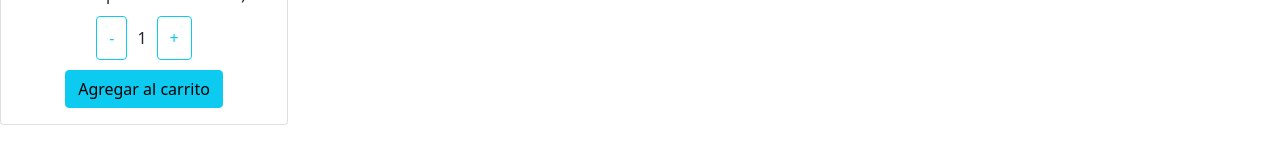
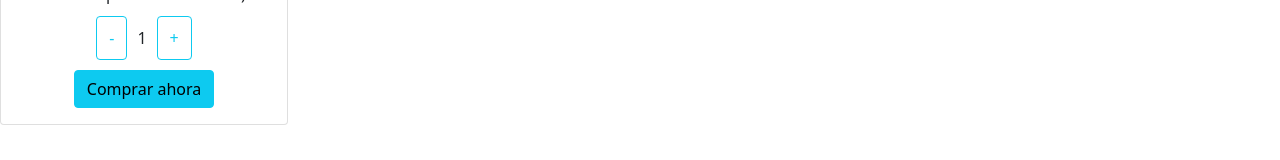
Before and after one commit to JazminMonzon/reactcoder, a React (Create React App) app: page /item/1 in a window 1280 px wide. Shown: the part 521-681 px from the top of the page. Built offline with nearby package versions, Linux system fonts and the light colour scheme.

Commit message:
Desafio Clase 9

```diff
--- a/src/components/ItemCount/ItemCount.jsx
+++ b/src/components/ItemCount/ItemCount.jsx
@@ -1,5 +1,6 @@
 import "./ItemCount.css"
 import React, { useState } from "react";
+import { useEffect } from "react";
 
 export default function ItemCount( { stock = 0, initial = 0, onAdd = () => {} }) {
 
@@ -13,9 +14,9 @@ export default function ItemCount( { stock = 0, initial = 0, onAdd = () => {} })
     if (userSelected > 0) setUserSelected(userSelected-1)
   }
 
-  const handleOnAddCart = (event) => {
-    if (userSelected > 0) onAdd(event)
-  }
+  useEffect(() => {
+    onAdd(userSelected)
+  }, [userSelected])
 
   return(
     <>
@@ -24,7 +25,6 @@ export default function ItemCount( { stock = 0, initial = 0, onAdd = () => {} })
         <span className='count'>{userSelected}</span>
         <button className="btn btn-outline-info" onClick={() => increment()}>+</button>
       </div>
-      <button className="btn btn-info" onClick={handleOnAddCart}>Agregar al carrito</button>
     </>
   )
 }
--- a/src/components/ItemDetail/ItemDetail.jsx
+++ b/src/components/ItemDetail/ItemDetail.jsx
@@ -1,8 +1,27 @@
 import React from 'react'
 import "./ItemDetail.css"
 import ItemCount from "../ItemCount/ItemCount"
+import { useState } from 'react'
 
 const ItemDetail = ({ title, description, price, stock, pictureUrl }) => {
+
+    const [itemCountVisible, setItemCountVisible] = useState(true)
+    const [itemsCount, setItemsCount] = useState(0)
+    const [buyButtonsVisibility, setBuyButtonsVisibility] = useState(true)
+
+    const onAdd = (count) => {
+        setItemsCount (count)
+    }
+
+    const onBuy = () => {
+        setItemCountVisible(false)
+        setBuyButtonsVisibility(false)
+    }
+
+    const onFinishBuy = () => {
+        console.log("Finalizar mi compra")
+    }
+
     return(
         <div className='card text-center'>
             <div className='card-body'>
@@ -10,12 +29,21 @@ const ItemDetail = ({ title, description, price, stock, pictureUrl }) => {
             <div className='card-title'>{title}</div>
             <div className='card-text'>${price}</div>
             <div>{description}</div>
-            <ItemCount stock={stock} initial={1} onAdd={() => alert(`Agregaste ${title} al carrito`) } />
+            {itemCountVisible && <ItemCount stock={stock} initial={1} onAdd={onAdd} />}
+            {buyButtonsVisibility &&
+            <>
+            <button className="btn btn-info" onClick={onBuy}>Comprar ahora</button>
+            </>
+            }
+            {!buyButtonsVisibility &&
+            <>
+            <br />
+            <button className="btn btn-info" onClick={onFinishBuy}>Finalizar mi compra</button>
+            </>
+            }
         </div>
         </div>
     )
 }
 
 export default ItemDetail
-
-// if ternario
```
